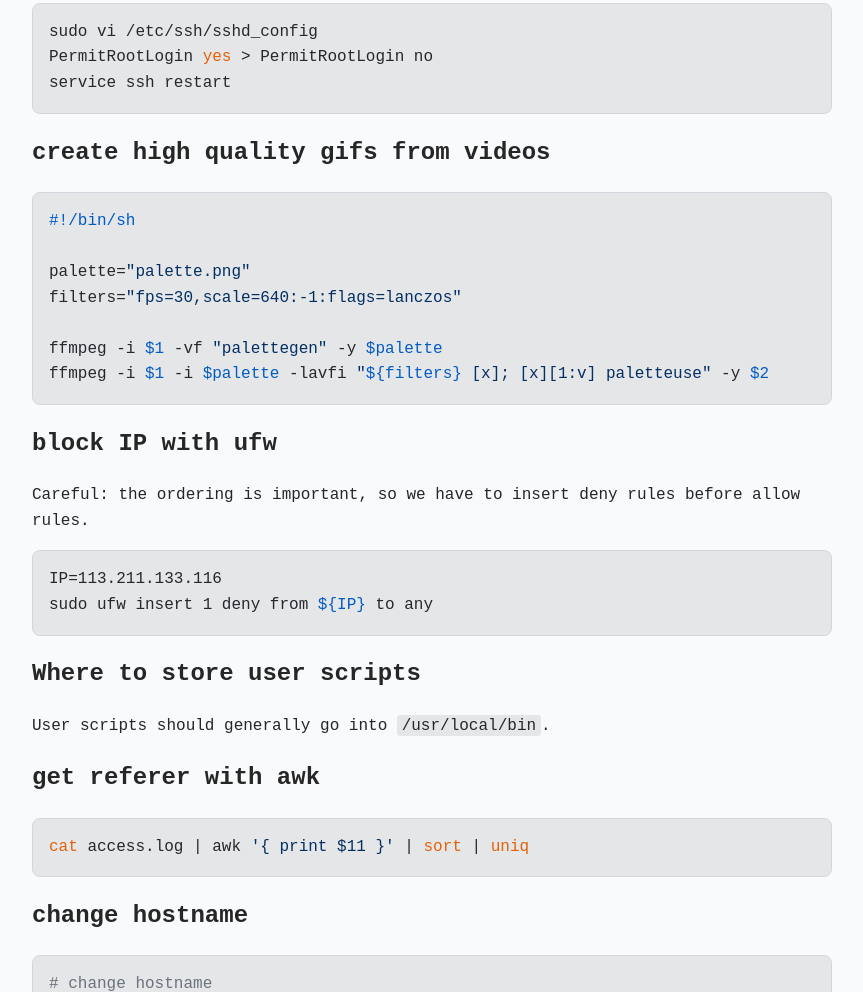
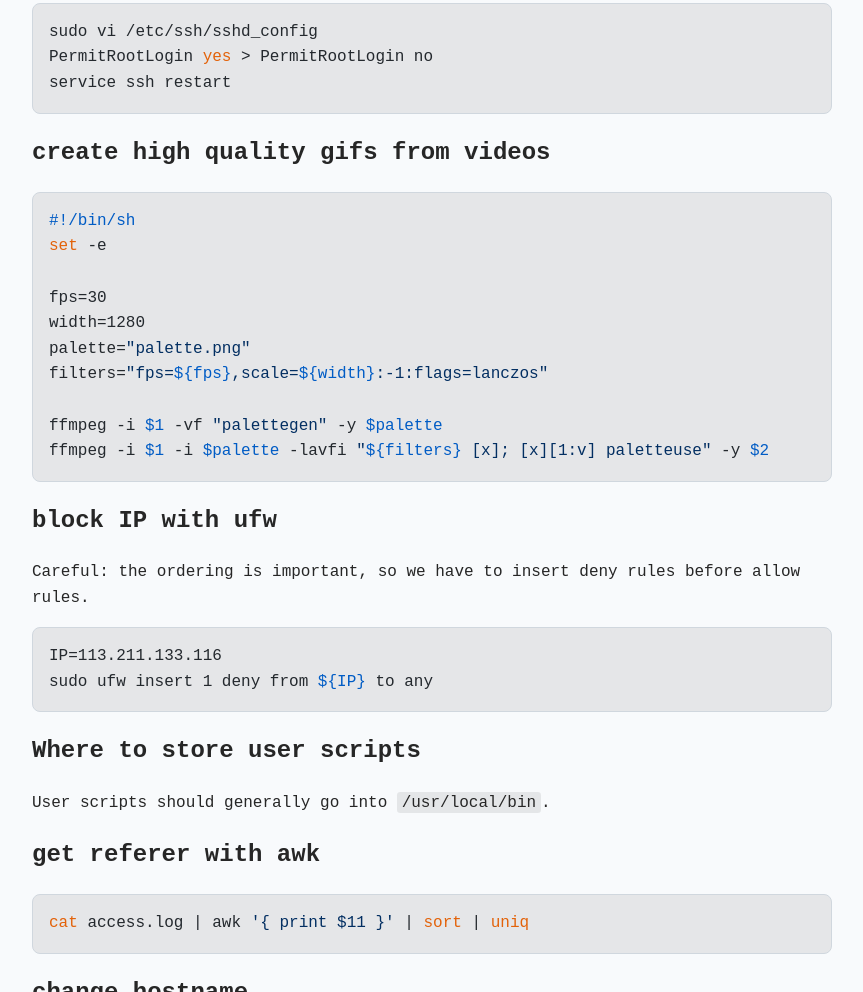
Before and after one commit to gue-ni/gnosis, an Eleventy site: page doc/linux.md in a window 1280 px wide. Shown: the part 3673-4665 px from the top of the page, without its empty margins (208-1071 px from the left). Built offline with nearby package versions, Linux system fonts and the light colour scheme; Eleventy itself is replaced by a stand-in of ours; code samples lack their colours; files that its build step writes are made by us from their sources; a web font is replaced by a local one.

Commit message:
Update linux.md

````diff
--- a/doc/linux.md
+++ b/doc/linux.md
@@ -116,9 +116,12 @@ service ssh restart
 
 ```bash
 #!/bin/sh
+set -e
 
+fps=30
+width=1280
 palette="palette.png"
-filters="fps=30,scale=640:-1:flags=lanczos"
+filters="fps=${fps},scale=${width}:-1:flags=lanczos"
 
 ffmpeg -i $1 -vf "palettegen" -y $palette
 ffmpeg -i $1 -i $palette -lavfi "${filters} [x]; [x][1:v] paletteuse" -y $2
````
